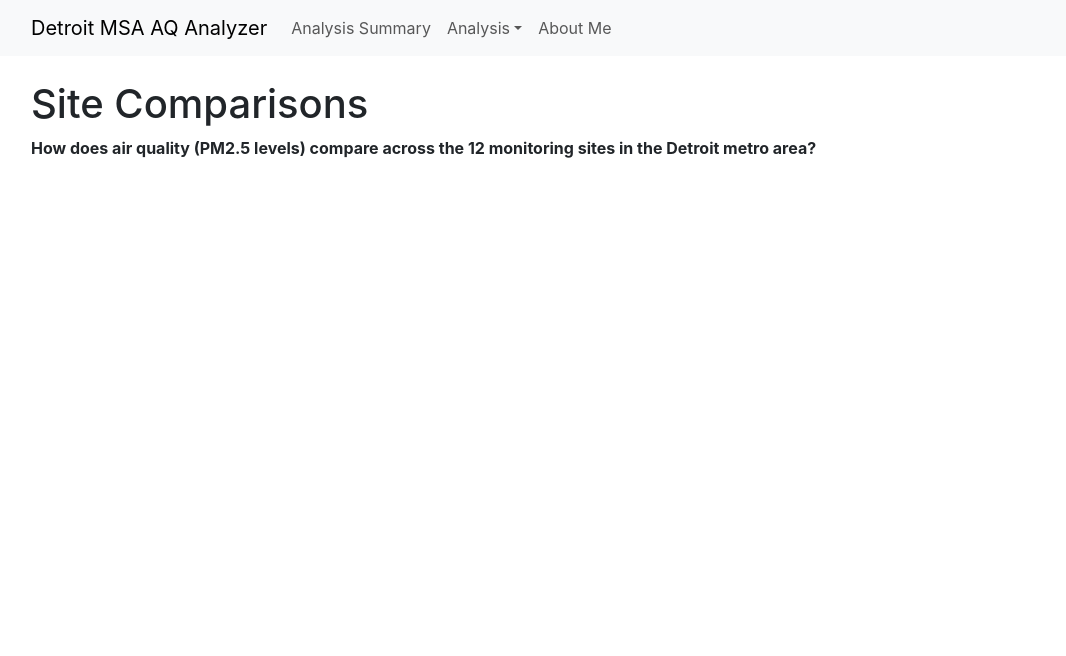
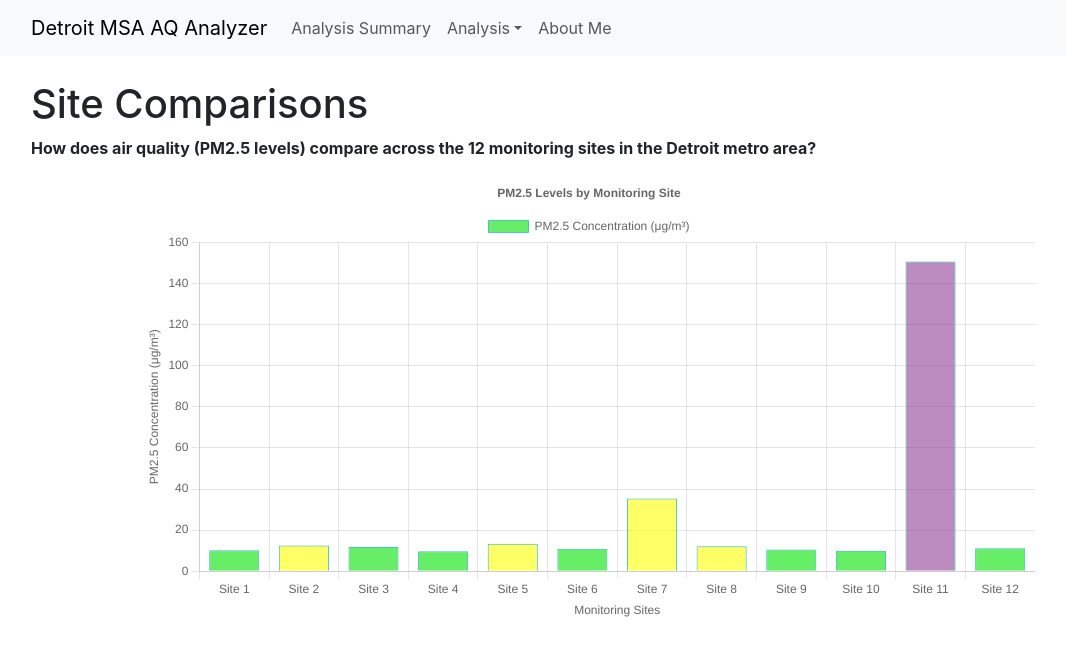
Before and after one commit to ahdeah/detroit-msa-aq-analyzer-epfp2, a React (Create React App) app in the folder frontend/: page /site-comparison in a window 1280 px wide. Shown: the top 656 px of the page, without its empty margins (51-1117 px from the left). Built offline with nearby package versions, Linux system fonts and the light colour scheme.

Commit message:
created bar chart

```diff
--- a/frontend/src/features/analysis/components/SiteComparison.jsx
+++ b/frontend/src/features/analysis/components/SiteComparison.jsx
@@ -1,4 +1,5 @@
 import React from "react";
+import BarChart from "./charts/BarChart";
 
 const SiteComparison = () => {
   return (
@@ -10,7 +11,7 @@ const SiteComparison = () => {
           sites in the Detroit metro area?
         </strong>
       </p>
-
+      <BarChart />
     </div>
   );
 };
--- /dev/null
+++ b/frontend/src/features/analysis/components/charts/BarChart.jsx
@@ -0,0 +1,102 @@
+import React from "react";
+// Import the Chart.js components
+import {
+  Chart as ChartJS,
+  CategoryScale, // For x-axis categories
+  LinearScale, // For y-axis numeric values
+  BarElement, // The bars themselves
+  Title, // For chart title
+  Tooltip, // For hover tooltips
+  Legend, // For the legend
+} from "chart.js";
+
+// Import the Bar component from react-chartjs-2
+import { Bar } from "react-chartjs-2";
+
+// Register the components
+ChartJS.register(
+  CategoryScale,
+  LinearScale,
+  BarElement,
+  Title,
+  Tooltip,
+  Legend
+);
+
+// Data mocking coming from server
+const siteData = [
+  { site: "Site 1", pm: 10.2 },
+  { site: "Site 2", pm: 12.5 },
+  { site: "Site 3", pm: 11.8 },
+  { site: "Site 4", pm: 9.7 },
+  { site: "Site 5", pm: 13.3 },
+  { site: "Site 6", pm: 10.9 },
+  { site: "Site 7", pm: 35.4 },
+  { site: "Site 8", pm: 12.1 },
+  { site: "Site 9", pm: 10.6 },
+  { site: "Site 10", pm: 9.9 },
+  { site: "Site 11", pm: 150.7 },
+  { site: "Site 12", pm: 11.2 },
+];
+
+const BarChart = () => {
+  const labels = siteData.map((item) => item.site);
+  const avgPM = siteData.map((item) => item.pm);
+
+  const chartData = {
+    labels: labels,
+    datasets: [
+      {
+        label: "PM2.5 Concentration (μg/m³)",
+        data: avgPM,
+        backgroundColor: avgPM.map((value) => {
+          // EPA colors for different PM2.5 levels
+          if (value <= 12) return "rgba(0, 228, 0, 0.6)"; // Good
+          if (value <= 35.4) return "rgba(255, 255, 0, 0.6)"; // Moderate
+          if (value <= 55.4) return "rgba(255, 126, 0, 0.6)"; // Unhealthy for sensitive groups
+          if (value <= 150.4) return "rgba(255, 0, 0, 0.6)"; // Unhealthy
+          if (value <= 250.4) return "rgba(143, 63, 151, 0.6)"; // Very unhealthy
+          return "rgba(126, 0, 35, 0.6)"; // Hazardous
+        }),
+        borderColor: "rgba(75, 192, 192, 1)",
+        borderWidth: 1,
+      },
+    ],
+  };
+
+  const options = {
+    responsive: true,
+    plugins: {
+      legend: {
+        position: "top",
+      },
+      title: {
+        display: true,
+        text: "PM2.5 Levels by Monitoring Site",
+      },
+    },
+    scales: {
+      y: {
+        beginAtZero: true,
+        title: {
+          display: true,
+          text: "PM2.5 Concentration (μg/m³)",
+        },
+      },
+      x: {
+        title: {
+          display: true,
+          text: "Monitoring Sites",
+        },
+      },
+    },
+  };
+
+  return (
+    <div style={{ width: "80%", margin: "0 auto" }}>
+      <Bar data={chartData} options={options} />
+    </div>
+  );
+};
+
+export default BarChart;
```
Also changed, not shown: frontend/src/features/analysis/components/charts/LineChart.jsx (added, +32 -0 lines).
